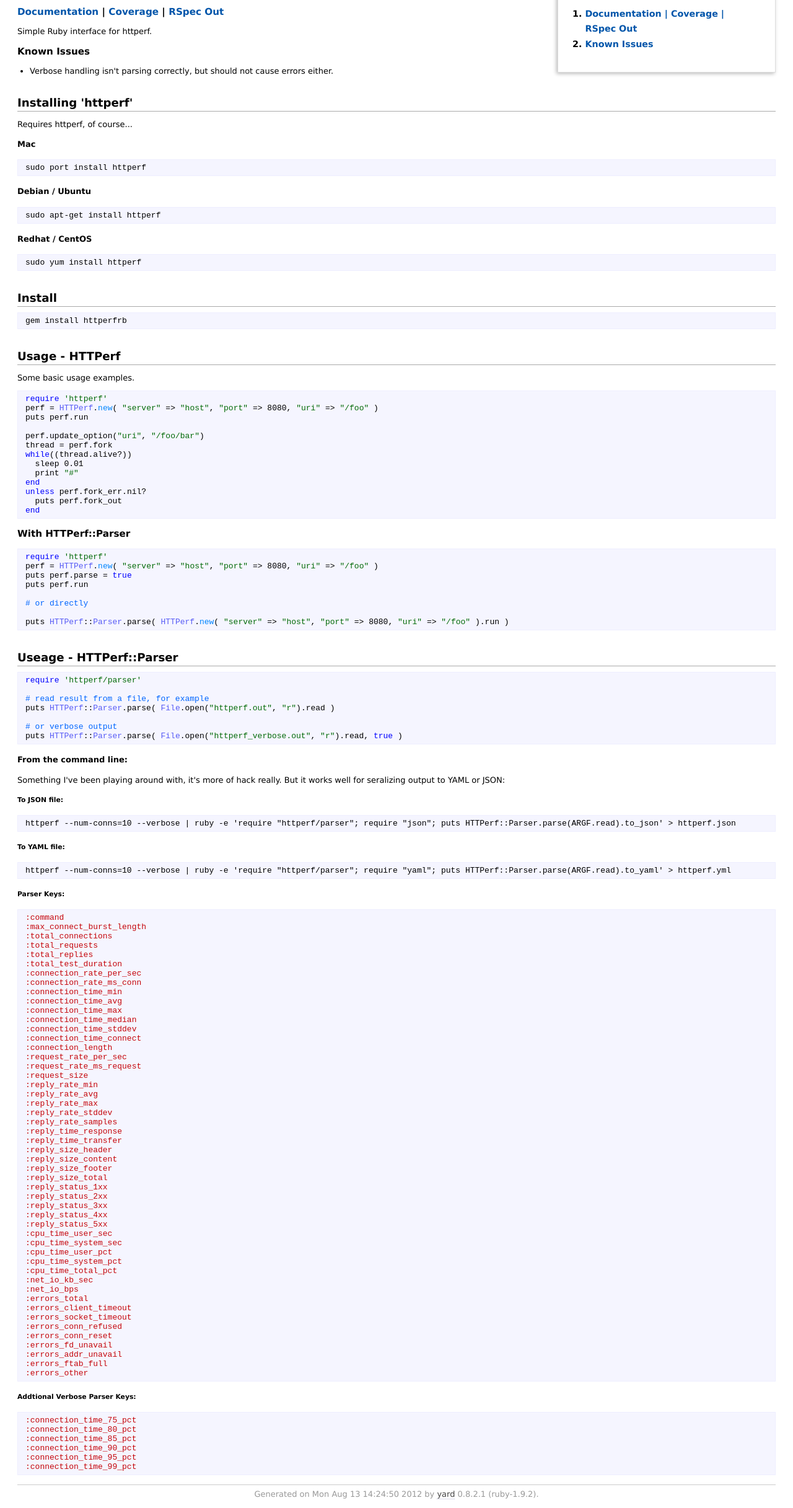
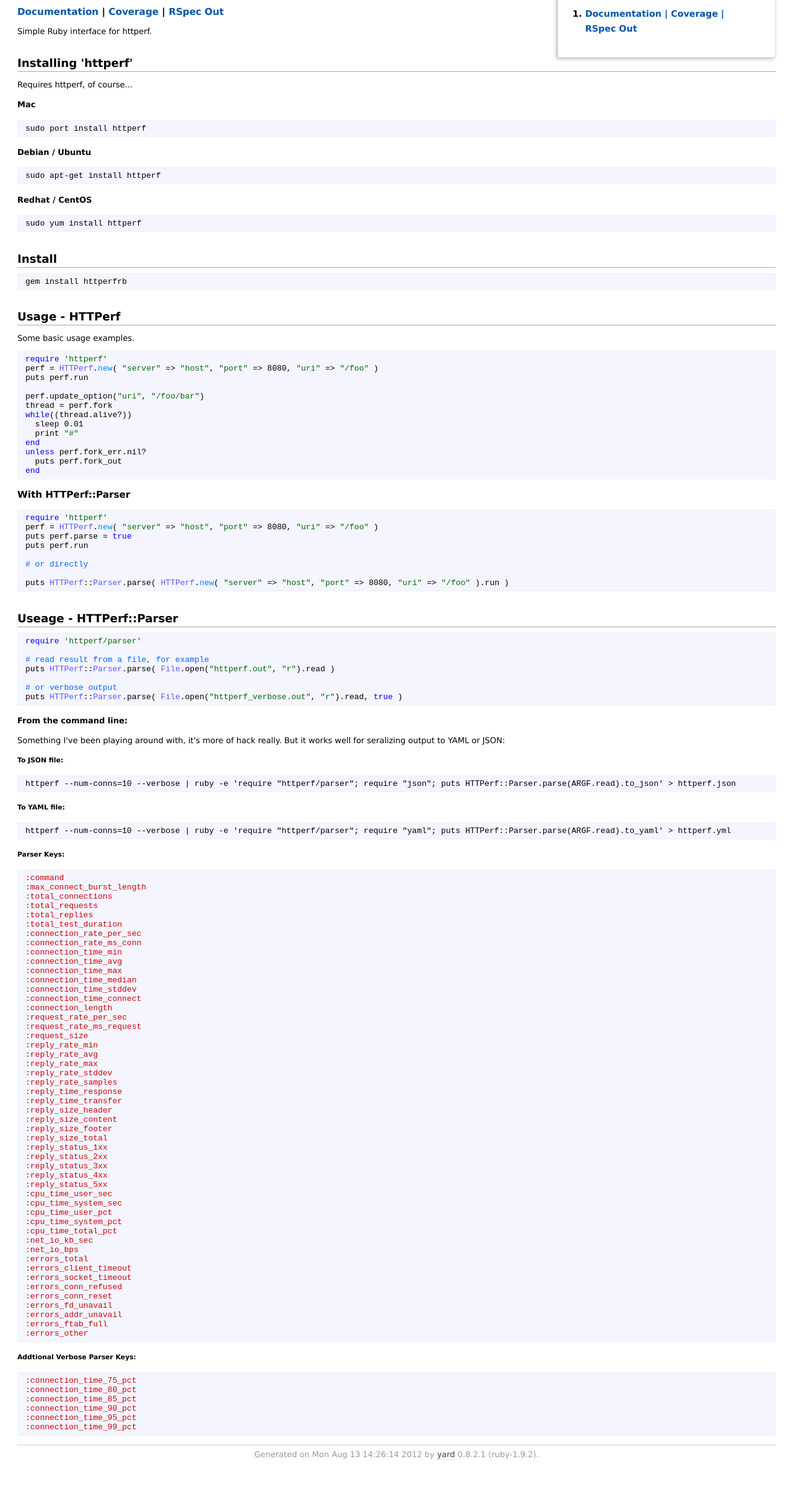
Before and after one commit to jmervine/httperfrb, a plain HTML site: page doc/file.README.html in a window 1280 px wide. Shown: the part 92-2525 px from the top of the page at 62% size. After the commit the page ends 2461 px from the top, so only its background shows below. Drawn offline with Linux system fonts and the light colour scheme.

Commit message:
updating readme

```diff
--- a/doc/file.README.html
+++ b/doc/file.README.html
@@ -66,12 +66,6 @@
 <h3><a href="http://rubyops.github.com/httperfrb/doc/">Documentation</a> | <a href="http://rubyops.github.com/httperfrb/coverage/">Coverage</a> | <a href="https://github.com/rubyops/httperfrb/blob/master/RSPECOUT.md">RSpec Out</a></h3>
 
 <p>Simple Ruby interface for httperf.</p>
-
-<h3>Known Issues</h3>
-
-<ul>
-<li>Verbose handling isn&#39;t parsing correctly, but should not cause errors either.</li>
-</ul>
 
 <h2>Installing &#39;httperf&#39;</h2>
 
@@ -219,7 +213,7 @@
 </div></div>
 
     <div id="footer">
-  Generated on Mon Aug 13 14:24:50 2012 by
+  Generated on Mon Aug 13 14:26:14 2012 by
   <a href="http://yardoc.org" title="Yay! A Ruby Documentation Tool" target="_parent">yard</a>
   0.8.2.1 (ruby-1.9.2).
 </div>
```
Also changed, not shown: doc/HTTPerf.html (+1 -1 lines), doc/HTTPerf/Parser.html (+1 -1 lines), doc/_index.html (+1 -1 lines), doc/index.html (+1 -7 lines), doc/top-level-namespace.html (+1 -1 lines), 2 other files.
